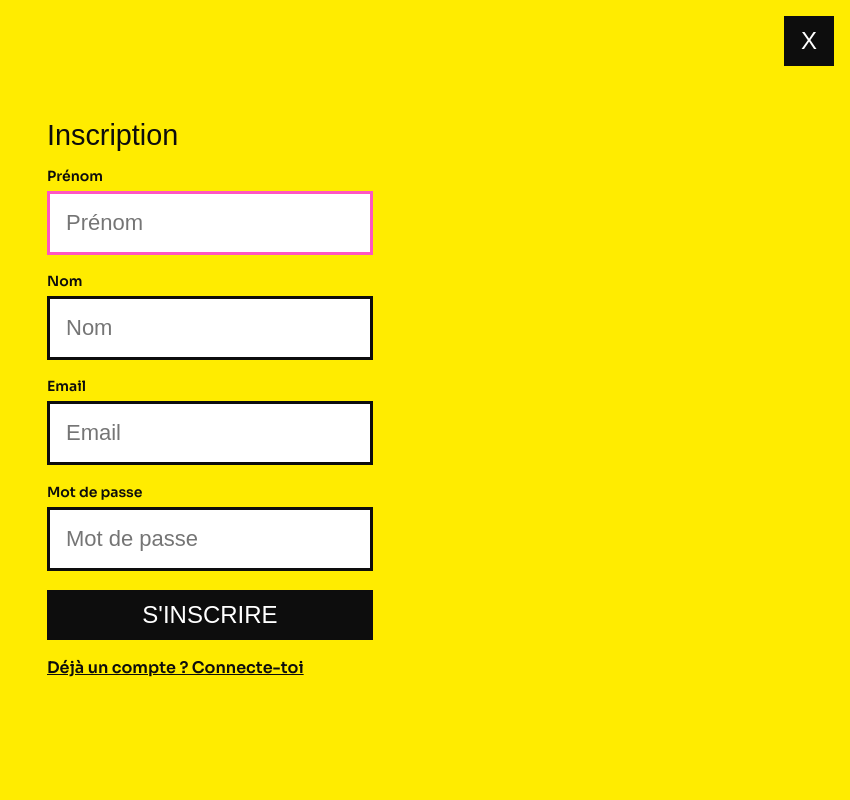
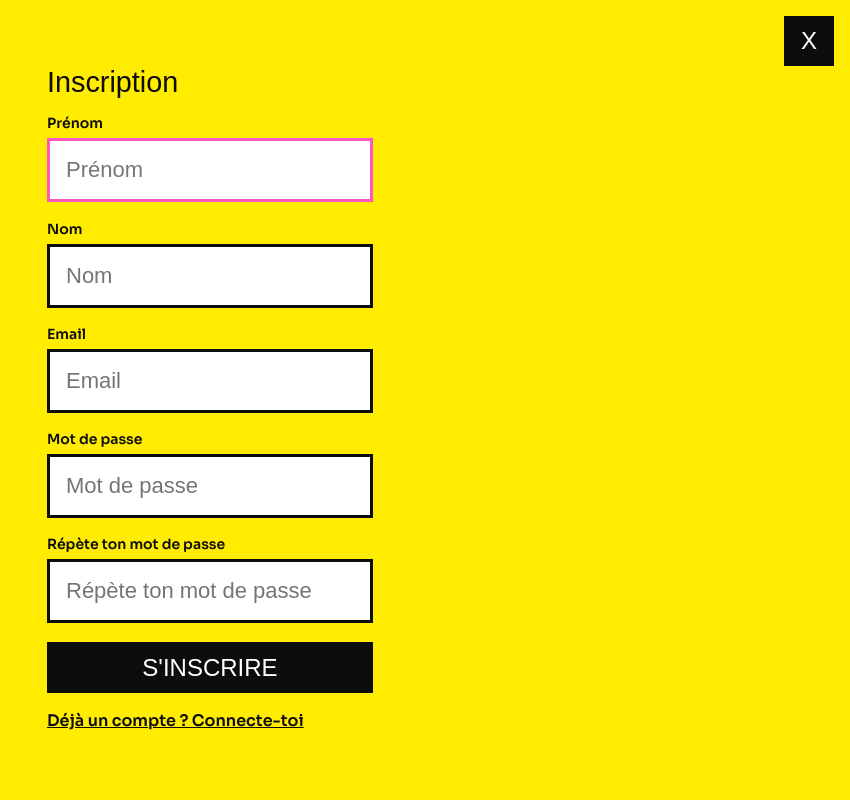
Before and after one commit to Scofrard/groupequebringue, a PHP site: page /formsubscription.html in a window 1280 px wide. Shown: the whole page, without its empty margins (430-1280 px from the left). Run offline with PHP 8.4, Linux system fonts and the light colour scheme; some web fonts are replaced.

Commit message:
add repeat password view + ::selection color changed

```diff
--- a/formsubscription.html
+++ b/formsubscription.html
@@ -1,20 +1,21 @@
 <!DOCTYPE html>
 <html lang="fr">
-
   <head>
-    <meta charset="UTF-8">
-    <meta name="viewport" content="width=device-width, initial-scale=1.0">
+    <meta charset="UTF-8" />
+    <meta name="viewport" content="width=device-width, initial-scale=1.0" />
     <title>Réserve ta bringue</title>
-    <link rel="stylesheet" href="reset.css">
-    <link rel="stylesheet" href="style.css">
-    <link rel="stylesheet" href="https://use.typekit.net/vzq1zfl.css">
-    <link rel="preconnect" href="https://fonts.googleapis.com">
-    <link rel="preconnect" href="https://fonts.gstatic.com" crossorigin>
-    <link href="https://fonts.googleapis.com/css2?family=Sora:wght@100..800&display=swap" rel="stylesheet">
+    <link rel="stylesheet" href="resources/css/reset.css" />
+    <link rel="stylesheet" href="resources/css/style.css" />
+    <link rel="stylesheet" href="https://use.typekit.net/vzq1zfl.css" />
+    <link rel="preconnect" href="https://fonts.googleapis.com" />
+    <link rel="preconnect" href="https://fonts.gstatic.com" crossorigin />
+    <link
+      href="https://fonts.googleapis.com/css2?family=Sora:wght@100..800&display=swap"
+      rel="stylesheet"
+    />
   </head>
 
   <body>
-
     <div class="form">
       <div>
         <a href="index.html" class="close-btn">X</a>
@@ -23,34 +24,70 @@
           <div class="form-row">
             <div class="form-group">
               <label for="prenom">Prénom</label>
-                        <input type="text" id="prenom" name="prenom" placeholder="Prénom" autofocus required>
+              <input
+                type="text"
+                id="prenom"
+                name="prenom"
+                placeholder="Prénom"
+                autofocus
+                required
+              />
             </div>
             <div class="form-group">
               <label for="nom">Nom</label>
-                        <input type="text" id="nom" name="nom" placeholder="Nom" required>
+              <input
+                type="text"
+                id="nom"
+                name="nom"
+                placeholder="Nom"
+                required
+              />
             </div>
           </div>
           <div class="form-row">
             <div class="form-group">
               <label for="email">Email</label>
-                        <input type="email" id="email" name="email" placeholder="Email" required>
+              <input
+                type="email"
+                id="email"
+                name="email"
+                placeholder="Email"
+                required
+              />
             </div>
           </div>
           <div class="form-row">
             <div class="form-group">
-                        <label for="email">Mot de passe</label>
-                        <input type="password" id="password" name="password" placeholder="Mot de passe" required>
+              <label for="password">Mot de passe</label>
+              <input
+                type="password"
+                id="password"
+                name="password"
+                placeholder="Mot de passe"
+                required
+              />
             </div>
           </div>
-                <button type="submit" class="btn-primary reservation">S'INSCRIRE</button>
+          <div class="form-row">
+            <div class="form-group">
+              <label for="password-repeat">Répète ton mot de passe</label>
+              <input
+                type="password"
+                id="password-repeat"
+                name="password-repeat"
+                placeholder="Répète ton mot de passe"
+                required
+              />
+            </div>
+          </div>
+          <button type="submit" class="btn-primary reservation">
+            S'INSCRIRE
+          </button>
         </form>
         <div class="form-link">
           <a href="formlogin.html">Déjà un compte ? Connecte-toi</a>
         </div>
       </div>
     </div>
-
-
   </body>
-
 </html>
--- a/js/index.js
+++ b/js/index.js
@@ -1 +1 @@
-console.log('SPA');
+console.log("SPA");
--- a/resources/css/style.css
+++ b/resources/css/style.css
@@ -1,16 +1,21 @@
 /* --- ELEMENTS --- */
 
 :root {
-    --black: #0D0D0D;
-    --yellow: #FFEC00;
-    --pink: #FF56C2;
-    --blue: #00BBBB;
-    --white: #FFFFFF;
+  --black: #0d0d0d;
+  --yellow: #ffec00;
+  --pink: #ff56c2;
+  --blue: #00bbbb;
+  --white: #ffffff;
+}
+
+::selection {
+  background-color: var(--pink);
+  color: var(--black);
 }
 
 body {
-    margin:0;
-    padding:0;
+  margin: 0;
+  padding: 0;
   background-color: var(--black);
   font-family: "Sora", sans-serif;
   font-weight: 400;
@@ -64,7 +69,7 @@ a {
   color: var(--blue);
 }
 
-p{
+p {
   font-family: "Sora", sans-serif;
   font-weight: 400;
   font-size: 16px;
@@ -82,14 +87,14 @@ p{
   text-decoration: none;
   display: inline-block;
   position: relative;
-    transition: transform 0.3s cubic-bezier(0.4, 0, 0.2, 1), box-shadow 0.3s cubic-bezier(0.4, 0, 0.2, 1);
+  transition: transform 0.3s cubic-bezier(0.4, 0, 0.2, 1),
+    box-shadow 0.3s cubic-bezier(0.4, 0, 0.2, 1);
 }
 
 .btn-primary:hover {
   transform: translate(-5px, -5px);
   box-shadow: 5px 5px 0 var(--black), 5px 5px 0 3px var(--white);
 }
-
 
 .btn-secondary {
   color: var(--white);
@@ -99,14 +104,14 @@ p{
   font-size: 1.5rem;
   text-decoration: none;
   display: inline-block;
-    transition: transform 0.3s cubic-bezier(0.4, 0, 0.2, 1), box-shadow 0.3s cubic-bezier(0.4, 0, 0.2, 1);
+  transition: transform 0.3s cubic-bezier(0.4, 0, 0.2, 1),
+    box-shadow 0.3s cubic-bezier(0.4, 0, 0.2, 1);
 }
 
 .btn-secondary:hover {
   box-shadow: 5px 5px 0 var(--black), 5px 5px 0 3px var(--white);
   transform: translate(-5px, -5px);
 }
-
 
 .btn-tertiaire {
   color: var(--white);
@@ -116,7 +121,8 @@ p{
   font-size: 1.3rem;
   text-decoration: none;
   display: inline-block;
-    transition: transform 0.3s cubic-bezier(0.4, 0, 0.2, 1), box-shadow 0.3s cubic-bezier(0.4, 0, 0.2, 1);
+  transition: transform 0.3s cubic-bezier(0.4, 0, 0.2, 1),
+    box-shadow 0.3s cubic-bezier(0.4, 0, 0.2, 1);
 }
 
 .btn-tertiaire:hover {
@@ -133,17 +139,16 @@ p{
   text-decoration: none;
   display: inline-block;
   margin: 1rem;
-    transition: transform 0.3s cubic-bezier(0.4, 0, 0.2, 1), box-shadow 0.3s cubic-bezier(0.4, 0, 0.2, 1);
+  transition: transform 0.3s cubic-bezier(0.4, 0, 0.2, 1),
+    box-shadow 0.3s cubic-bezier(0.4, 0, 0.2, 1);
 }
 
 .btn-contact:hover {
   box-shadow: 5px 5px 0 var(--black), 5px 5px 0 3px var(--white);
   transform: translate(-5px, -5px);
-
 }
 
 @media screen and (min-width: 760px) {
-
   h2 {
     font-size: 2rem;
   }
@@ -166,7 +171,6 @@ p{
 }
 
 @media screen and (min-width: 1024px) {
-
   h1 {
     font-size: 5rem;
     line-height: 95%;
@@ -193,7 +197,6 @@ p{
   .btn-secondary {
     font-size: 2rem;
   }
-
 }
 
 /* --- CONTAINER --- */
@@ -206,7 +209,6 @@ p{
 }
 
 @media screen and (min-width: 760px) {
-
   .container {
     width: 90vw;
     max-width: 100%;
@@ -216,11 +218,9 @@ p{
 }
 
 @media screen and (min-width: 1440px) {
-
   header.container {
     width: 990px;
   }
-
 }
 
 /* --- ACCESSIBILITY LINK VISIBLE --- */
@@ -255,7 +255,6 @@ header {
 }
 
 @media screen and (min-width: 760px) {
-
   .logosvg {
     width: 150px;
     max-width: 100%;
@@ -266,7 +265,6 @@ header {
     margin-right: 0px;
   }
 }
-
 
 /* --- BANDEAU --- */
 
@@ -333,7 +331,6 @@ header {
 }
 
 @media screen and (min-width: 760px) {
-
   .headband {
     padding: 1rem 0;
   }
@@ -341,7 +338,6 @@ header {
   .content {
     font-size: 1.5rem;
   }
-
 }
 
 /* --- MAIN EVENT --- */
@@ -375,7 +371,6 @@ header {
 }
 
 @media screen and (min-width: 760px) {
-
   .main-event {
     display: flex;
     justify-content: space-between;
@@ -393,16 +388,13 @@ header {
 }
 
 @media screen and (min-width: 810px) {
-
   .main-event {
     max-width: 810px;
     margin: 0 auto;
   }
-
 }
 
 @media screen and (min-width: 1024px) {
-
   .main-event {
     max-width: 910px;
     margin: 0 auto;
@@ -429,7 +421,6 @@ header {
 }
 
 @media screen and (min-width: 1440px) {
-
   .main-event {
     max-width: 990px;
     display: flex;
@@ -450,7 +441,6 @@ header {
     transform: scale(1.3);
   }
 }
-
 
 /* --- NIE LOUPER --- */
 
@@ -516,9 +506,7 @@ a[data-tooltip-text]:hover::after {
   opacity: 1;
 }
 
-
 @media screen and (min-width: 760px) {
-
   .louper {
     padding: 2rem 0 0 0;
   }
@@ -541,7 +529,6 @@ a[data-tooltip-text]:hover::after {
 }
 
 @media screen and (min-width: 1024px) {
-
   .louper {
     padding: 3rem 0 0 0;
   }
@@ -558,7 +545,7 @@ a[data-tooltip-text]:hover::after {
   overflow-x: scroll;
   /*scroll-snap-type: x proximity;*/
   scrollbar-width: none; /* Firefox */
-    -ms-overflow-style: none;  /* Internet Explorer - Edge */
+  -ms-overflow-style: none; /* Internet Explorer - Edge */
 }
 
 .cards::-webkit-scrollbar {
@@ -578,25 +565,19 @@ a[data-tooltip-text]:hover::after {
   margin-right: 40px;
 }
 
-.card:nth-child(3n+1) {
+.card:nth-child(3n + 1) {
   background-color: var(--blue);
-    box-shadow:
-        12px 12px 0 var(--yellow),
-        12px 12px 0 8px var(--blue);
+  box-shadow: 12px 12px 0 var(--yellow), 12px 12px 0 8px var(--blue);
 }
 
-.card:nth-child(3n+2) {
+.card:nth-child(3n + 2) {
   background-color: var(--white);
-    box-shadow:
-        12px 12px 0 var(--yellow),
-        12px 12px 0 8px var(--white);
+  box-shadow: 12px 12px 0 var(--yellow), 12px 12px 0 8px var(--white);
 }
 
 .card:nth-child(3n) {
   background-color: var(--pink);
-    box-shadow:
-        12px 12px 0 var(--yellow),
-        12px 12px 0 8px var(--pink);
+  box-shadow: 12px 12px 0 var(--yellow), 12px 12px 0 8px var(--pink);
 }
 
 .card img {
@@ -613,25 +594,21 @@ a[data-tooltip-text]:hover::after {
 }
 
 @media screen and (min-width: 760px) {
-
   .card {
     margin: 0 1rem 5rem 5vw;
   }
 }
 
 @media screen and (min-width: 1024px) {
-
   .card {
     min-width: 350px;
   }
-
 }
 
 /* --- AVIS --- */
 
 /* Masquer la barre de scroll */
 /* https://fr.w3docs.com/snippets/css/comment-masquer-les-barres-de-defilement-avec-css.html */
-
 
 .noticeglobal {
   margin: 0 20px;
@@ -651,7 +628,7 @@ a[data-tooltip-text]:hover::after {
   overflow-x: scroll;
   scroll-snap-type: x mandatory;
   scrollbar-width: none; /* Firefox */
-    -ms-overflow-style: none;  /* Internet Explorer - Edge */
+  -ms-overflow-style: none; /* Internet Explorer - Edge */
 }
 
 .comments::-webkit-scrollbar {
@@ -710,7 +687,6 @@ a[data-tooltip-text]:hover::after {
 }
 
 @media screen and (min-width: 760px) {
-
   .comments {
     gap: 30px;
   }
@@ -724,14 +700,12 @@ a[data-tooltip-text]:hover::after {
 }
 
 @media screen and (min-width: 900px) {
-
   .pagination-dots {
     display: none;
   }
 }
 
 @media screen and (min-width: 1440px) {
-
   .comments {
     display: flex;
     justify-content: center;
@@ -751,7 +725,6 @@ a[data-tooltip-text]:hover::after {
 }
 
 @media screen and (min-width: 760px) {
-
   .contact {
     display: flex;
     align-items: center;
@@ -774,16 +747,13 @@ a[data-tooltip-text]:hover::after {
 }
 
 @media screen and (min-width: 810px) {
-
   .contact {
     max-width: 760px;
     margin: 100px auto 150px auto;
   }
-
 }
 
 /* --- MAPS --- */
-
 
 /* --- FOOTER --- */
 
@@ -810,7 +780,7 @@ footer {
   color: var(--yellow);
 }
 
-.footercolumn.one img{
+.footercolumn.one img {
   width: 180px;
   margin: 0 auto 3rem auto;
 }
@@ -848,11 +818,11 @@ footer {
   border-radius: 100px;
   transform: translateY(-30px) rotate(25deg);
   opacity: 0;
-    transition: 200ms cubic-bezier(.42,0,.44,1.68);
+  transition: 200ms cubic-bezier(0.42, 0, 0.44, 1.68);
 }
 
 .footercolumn.one ul li a:after {
-    content: '';
+  content: "";
   position: absolute;
   height: 0;
   width: 0;
@@ -861,7 +831,7 @@ footer {
   border-top: 10px solid var(--accent-color);
   transform: translateY(0) rotate(25deg);
   opacity: 0;
-    transition: 200ms cubic-bezier(.42,0,.44,1.68);
+  transition: 200ms cubic-bezier(0.42, 0, 0.44, 1.68);
 }
 
 .footercolumn.one ul li a:hover::before {
@@ -884,7 +854,6 @@ footer {
 }
 
 @media screen and (min-width: 760px) {
-
   footer {
     margin: 5rem 0;
   }
@@ -897,7 +866,7 @@ footer {
     margin: 0 auto;
   }
 
-    .footercolumn{
+  .footercolumn {
     margin: 0;
     text-align: left;
   }
@@ -906,14 +875,13 @@ footer {
     justify-content: left;
   }
 
-    .footercolumn.one img{
+  .footercolumn.one img {
     width: 180px;
     margin-bottom: 50px;
   }
 }
 
 @media screen and (min-width: 900px) {
-
   .footercolumns {
     display: grid;
     justify-content: center;
@@ -924,7 +892,6 @@ footer {
 }
 
 @media screen and (min-width: 1080px) {
-
   .footercolumns {
     display: grid;
     grid-template-columns: 2fr 1fr 1fr 2.2fr;
@@ -932,7 +899,6 @@ footer {
     min-width: 990px;
   }
 }
-
 
 /* --- FORMULAIRES --- */
 
@@ -946,7 +912,7 @@ footer {
   position: relative;
 }
 
-h3.form-title  {
+h3.form-title {
   color: var(--black);
   font-size: 1.8rem;
 }
@@ -1006,7 +972,7 @@ button:focus {
   border-color: var(--pink);
 }
 
-.places-group  {
+.places-group {
   margin: 1.2rem 0;
 }
 
```
Lines whose indentation alone changed are shown as unchanged.
